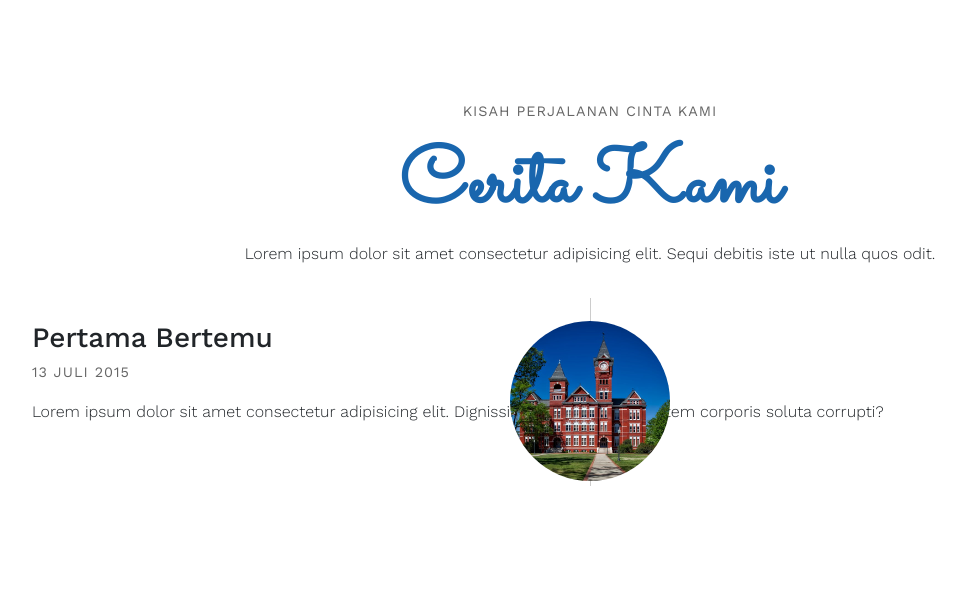
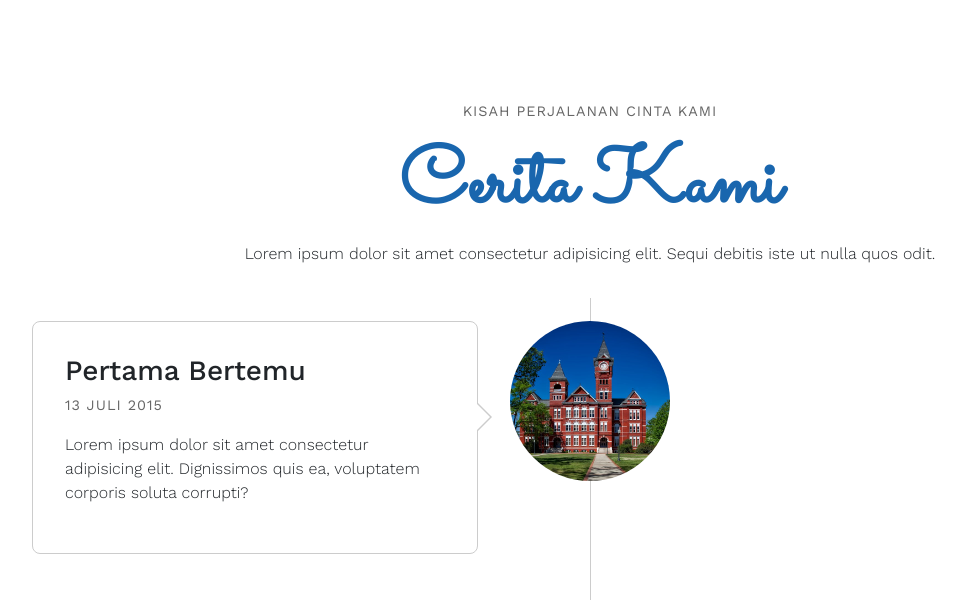
Before and after one commit to akhilesshyantica/website-wedding, a plain HTML site: page index.html in a window 1280 px wide. Shown: the part 2664-3264 px from the top of the page, without its empty margins (50-1016 px from the left). Drawn offline with nearby package versions, Linux system fonts and the light colour scheme.

Commit message:
memberikan border pada class timeline dan membuat efek balon udara pada border

```diff
--- a/style.css
+++ b/style.css
@@ -245,6 +245,40 @@ body{
     background-repeat: no-repeat;
 }
 
+.timeline li .timeline-panel{
+    width: 40%;
+    float: left;
+    border: 1px solid #ccc;
+    padding: 2rem;
+    position: relative;
+    border-radius: 8px;
+    background-color: #fff;
+}
+
+.timeline li .timeline-panel::before{
+    content: '';
+    display: inline-block;
+    position: absolute;
+    border-top: 15px solid transparent;
+    border-left: 15px solid #ccc;
+    border-right: 0 solid #ccc;
+    border-bottom: 15px solid transparent;
+    top: 80px;
+    right: -15px;
+
+}
+
+.timeline li .timeline-panel::after{
+    content: '';
+    position: absolute;
+    display: inline-block;
+    border-top: 14px solid transparent;
+    border-left: 14px solid #fff;
+    border-right: 0 solid #fff;
+    border-bottom: 14px solid transparent;
+    top: 81px;
+    right: -13px;
+}
 
 /* Media Query */
 
```
